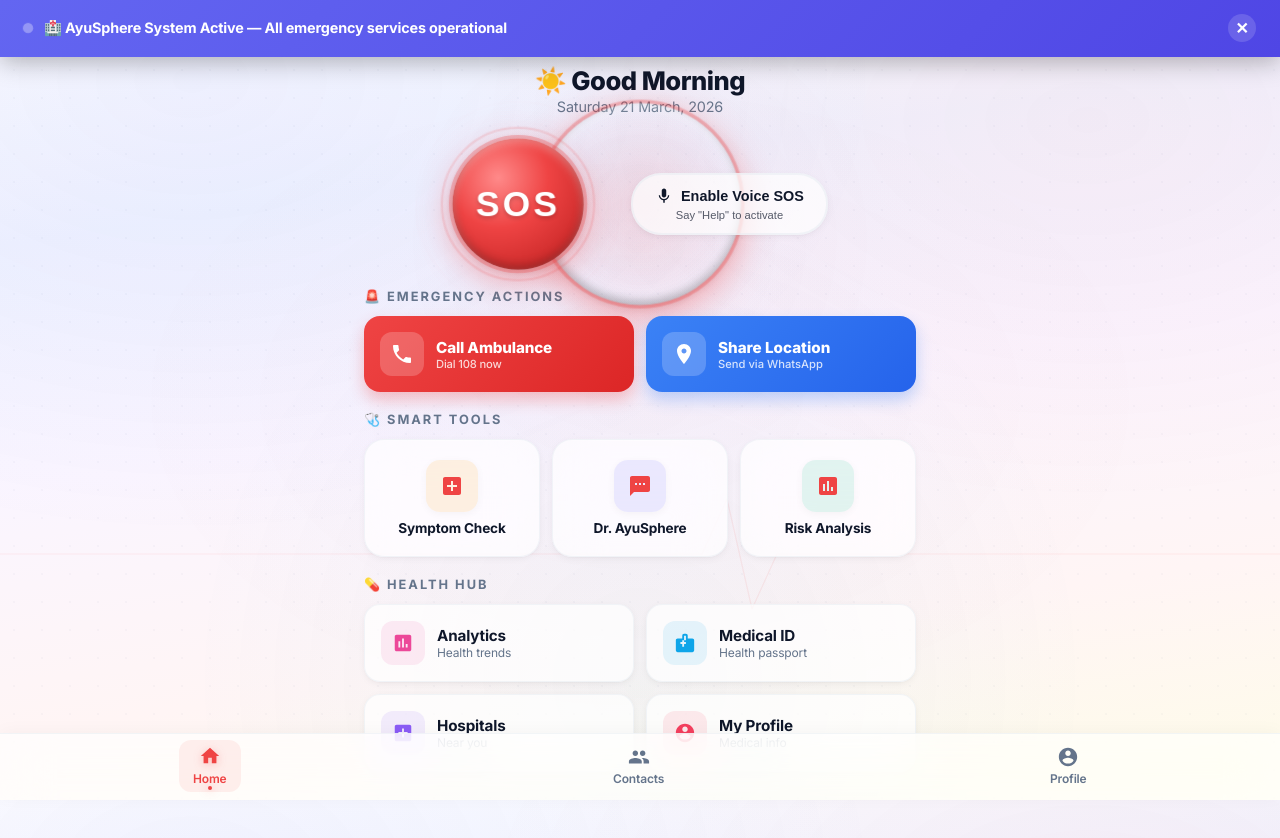
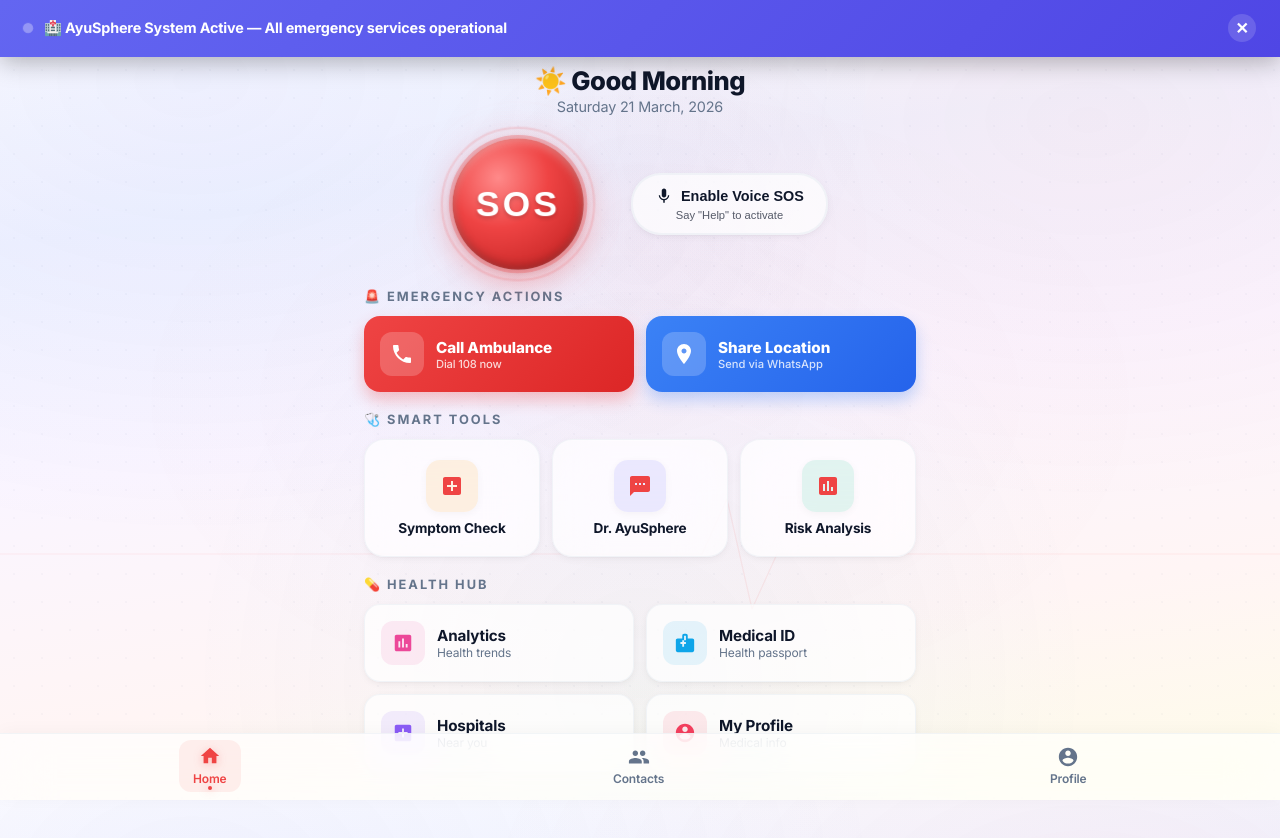
Before and after one commit to Ayush13harsh/AyuSphere, a Next.js app in the folder frontend/: page /dashboard in a window 1280 px wide. Shown: the top 838 px of the page. Built offline with nearby package versions, Linux system fonts and the light colour scheme; no server answers; sample sign-in values are in the browser's storage.

Commit message:
Fix: remove radial glow circle behind SOS button

```diff
--- a/frontend/app/globals.css
+++ b/frontend/app/globals.css
@@ -392,19 +392,6 @@ main {
   text-shadow: 0 2px 4px rgba(0,0,0,0.2);
 }
 
-/* Soft radial glow behind SOS */
-.sos-container::before {
-  content: '';
-  position: absolute;
-  width: 200px;
-  height: 200px;
-  border-radius: 50%;
-  background: radial-gradient(circle, rgba(239, 68, 68, 0.12) 0%, transparent 70%);
-  z-index: 0;
-  animation: sos-breathe 3s infinite ease-in-out;
-  pointer-events: none;
-}
-
 /* Double ring pulse */
 .sos-button::before,
 .sos-button::after {
```
